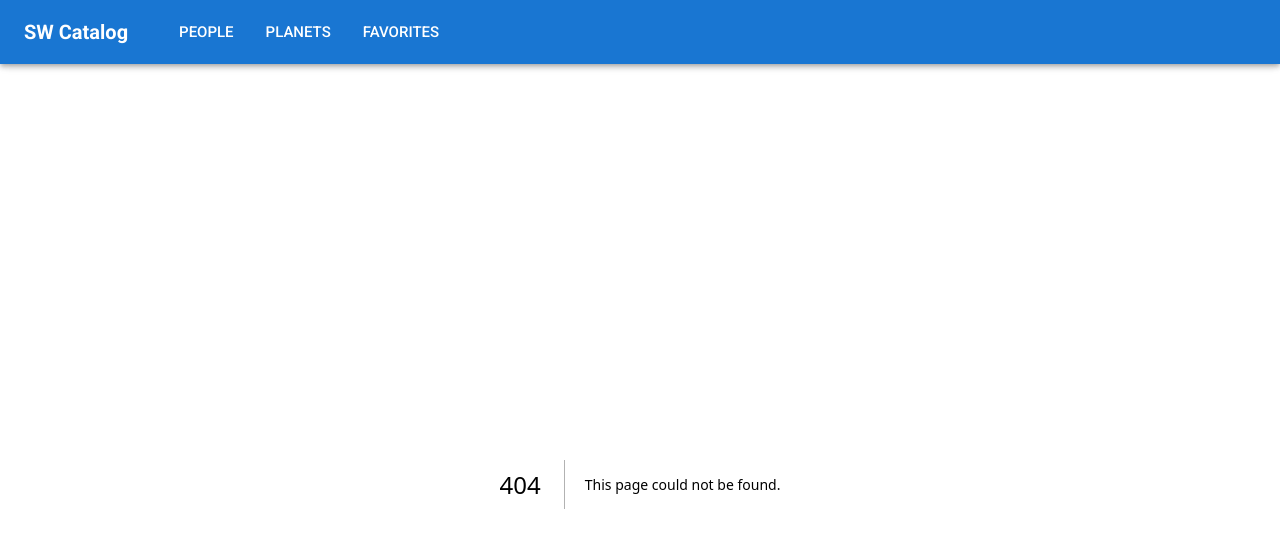
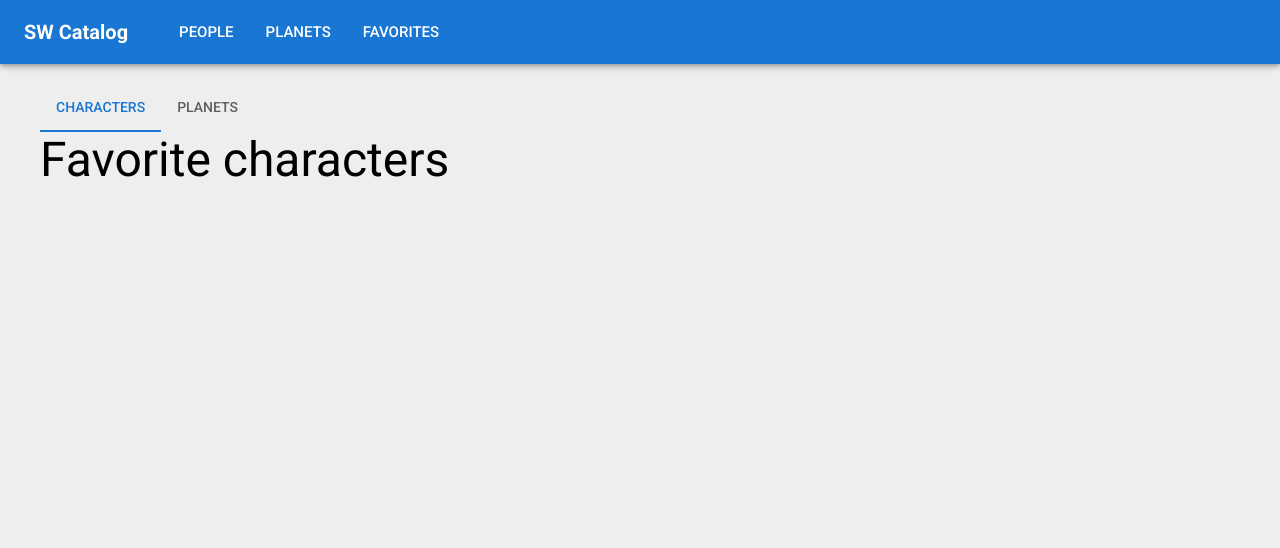
Before and after one commit to King-witcher/Star-Wars-catalog, a Next.js app: page /favorites in a window 1280 px wide. Before the commit this address had no page. Shown: the top 548 px of the page. Built offline with nearby package versions, Linux system fonts and the light colour scheme; what @mui/material-nextjs would draw is missing.

Commit message:
feat: add favorites page

```diff
--- /dev/null
+++ b/src/app/favorites/favorites-table.tsx
@@ -0,0 +1,52 @@
+import { Collection, useFavorites } from '@/contexts/favorites'
+import CloseIcon from '@mui/icons-material/Close'
+import { Typography } from '@mui/material'
+import IconButton from '@mui/material/IconButton'
+import Paper from '@mui/material/Paper'
+import Table from '@mui/material/Table'
+import TableBody from '@mui/material/TableBody'
+import TableCell from '@mui/material/TableCell'
+import TableContainer, {
+  TableContainerProps,
+} from '@mui/material/TableContainer'
+import TableRow from '@mui/material/TableRow'
+import Tooltip from '@mui/material/Tooltip'
+import Link from 'next/link'
+
+interface Props extends TableContainerProps {
+  collection: Collection
+}
+
+export function FavoritesTable({ collection, ...props }: Props) {
+  const { getFavorites, unfavorite } = useFavorites()
+  const favorites = getFavorites(collection)
+
+  return (
+    <TableContainer className="mt-[20px]" component={Paper} {...props}>
+      <Table>
+        <TableBody>
+          {favorites.map((favorite) => (
+            <TableRow key={favorite.id} hover className="relative">
+              <TableCell>
+                <Link
+                  href={`/${collection}/${favorite.id}`}
+                  className="absolute inset-0"
+                />
+                <Typography fontWeight={500}>{favorite.name}</Typography>
+              </TableCell>
+              <TableCell align="right">
+                <Tooltip title="Remove">
+                  <IconButton
+                    onClick={() => unfavorite(collection, favorite.id)}
+                  >
+                    <CloseIcon />
+                  </IconButton>
+                </Tooltip>
+              </TableCell>
+            </TableRow>
+          ))}
+        </TableBody>
+      </Table>
+    </TableContainer>
+  )
+}
--- /dev/null
+++ b/src/app/favorites/page.tsx
@@ -0,0 +1,32 @@
+'use client'
+
+import Tab from '@mui/material/Tab'
+import Tabs from '@mui/material/Tabs'
+import Typography from '@mui/material/Typography'
+import { useState } from 'react'
+import { FavoritesTable } from './favorites-table'
+
+export default function Page() {
+  const [tabIndex, setTabIndex] = useState(0)
+
+  return (
+    <div className="h-full">
+      <Tabs
+        value={tabIndex}
+        onChange={(_, value) => setTabIndex(value)}
+        aria-label="basic tabs example"
+      >
+        <Tab label="Characters " />
+        <Tab label="Planets" />
+      </Tabs>
+      <div className="flex flex-col sm:flex-row gap-[20px]">
+        <div className="flex-1 flex flex-col">
+          <Typography variant="h3">
+            Favorite {tabIndex === 0 ? 'characters' : 'planets'}
+          </Typography>
+          <FavoritesTable collection={tabIndex === 0 ? 'people' : 'planets'} />
+        </div>
+      </div>
+    </div>
+  )
+}
```
